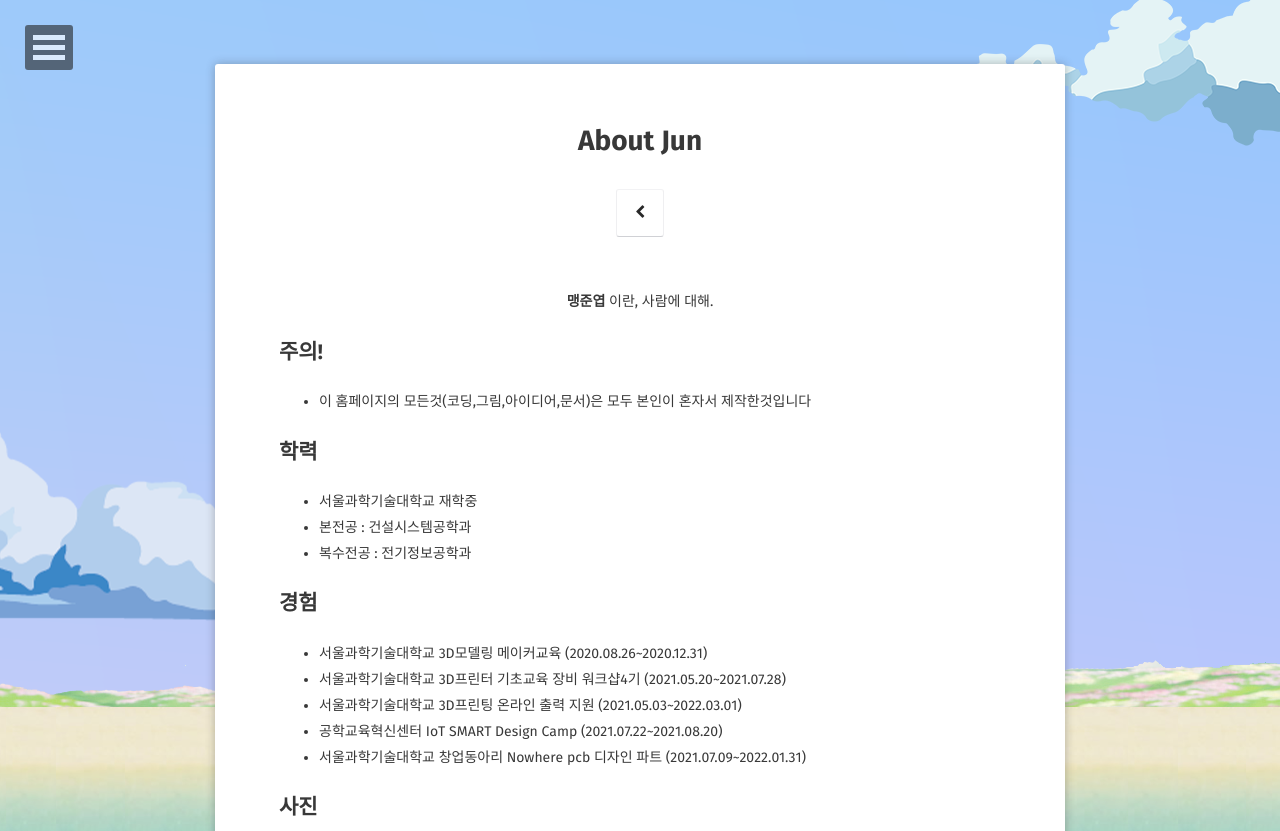
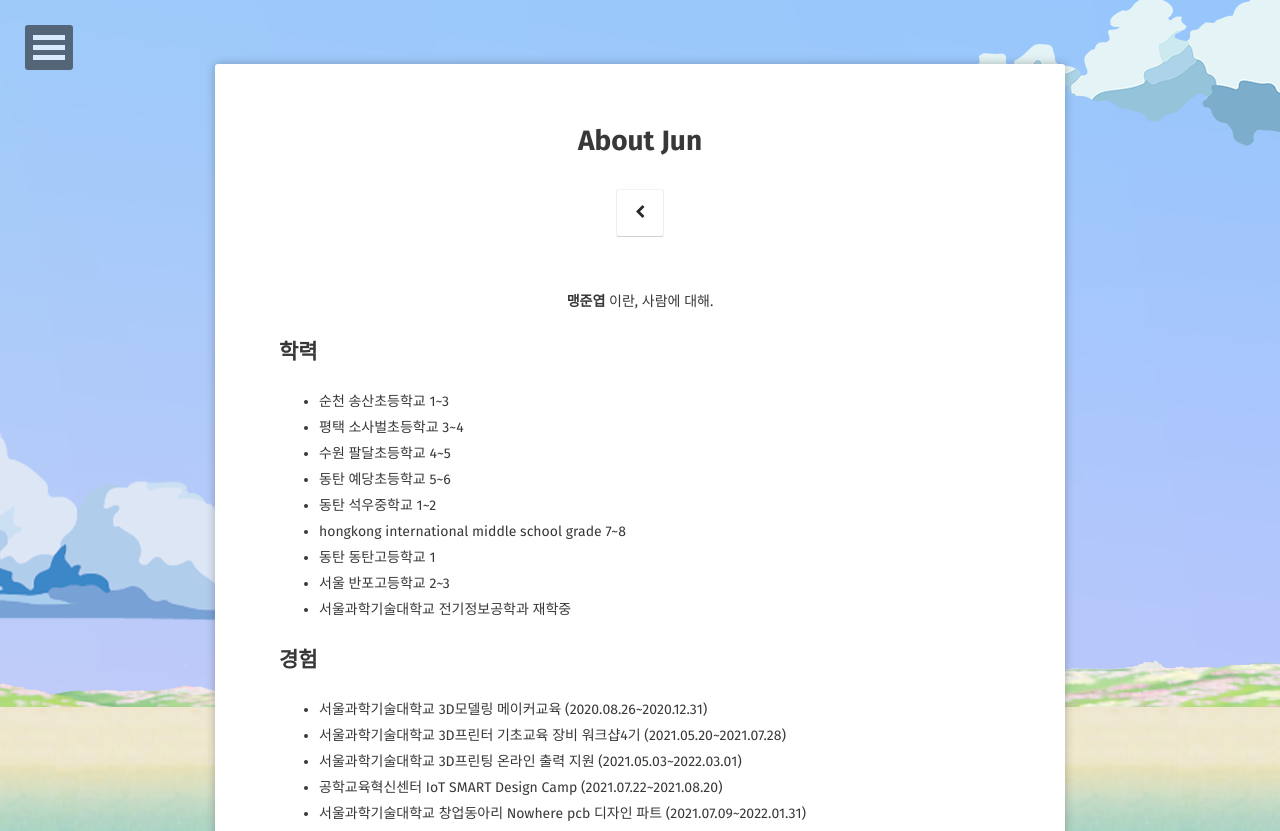
Before and after one commit to jeremy4000/jeremy4000.github.io, a Jekyll site: the page built from about/index.md, in a window 1280 px wide and 900 px high, cut to the strip 0-831 px from the top of the window. Built offline with Jekyll 4.4.1, drawn with Linux system fonts in a browser that asks for light colours; some web fonts are replaced.

Commit message:
Update index.md

```diff
--- a/about/index.md
+++ b/about/index.md
@@ -8,13 +8,17 @@ comments: false
 
 <center><b>맹준엽</b> 이란, 사람에 대해.</center>
 
-## 주의!
-* 이 홈페이지의 모든것(코딩,그림,아이디어,문서)은 모두 본인이 혼자서 제작한것입니다
 
 ## 학력
-* 서울과학기술대학교 재학중
-* 본전공 : 건설시스템공학과
-* 복수전공 : 전기정보공학과
+* 순천 송산초등학교 1~3
+* 평택 소사벌초등학교 3~4
+* 수원 팔달초등학교 4~5
+* 동탄 예당초등학교 5~6
+* 동탄 석우중학교 1~2
+* hongkong international middle school grade 7~8
+* 동탄 동탄고등학교 1
+* 서울 반포고등학교 2~3
+* 서울과학기술대학교 전기정보공학과 재학중
 
 ## 경험
 * 서울과학기술대학교 3D모델링 메이커교육 (2020.08.26~2020.12.31)
@@ -25,8 +29,8 @@ comments: false
 
 ## 사진
 {% capture images %}
-https://raw.githubusercontent.com/jeremy4000/jeremy4000.github.io/master/KakaoTalk_20210814_145932453.jpg
-https://raw.githubusercontent.com/jeremy4000/jeremy4000.github.io/master/KakaoTalk_20210814_145938453.jpg
+https://raw.githubusercontent.com/jeremy4000/jeremy4000.github.io/main/image/KakaoTalk_20211129_135146489.jpg
+https://raw.githubusercontent.com/jeremy4000/jeremy4000.github.io/main/image/KakaoTalk_20211129_135146489_01.jpg
 {% endcapture %}
 {% include gallery images=images caption=" " cols=2 %}
 
@@ -40,7 +44,7 @@ https://raw.githubusercontent.com/jeremy4000/jeremy4000.github.io/master/IMG_058
 
 ## 평소 책상위
 {% capture images %}
-https://raw.githubusercontent.com/jeremy350/jeremy350.github.io/master/image/IMG_2834.jpg
+https://raw.githubusercontent.com/jeremy4000/jeremy4000.github.io/main/image/IMG_2834.jpg
 {% endcapture %}
 {% include gallery images=images caption=" " cols=2 %}
 
@@ -50,3 +54,7 @@ https://raw.githubusercontent.com/jeremy350/jeremy350.github.io/master/image/IMG
 * Tel: 01085931187
 * Email: jeremy400@naver.com
 * Kakaotalk: 400star
+
+
+## 첫사랑
+* 2021-11-27
```
